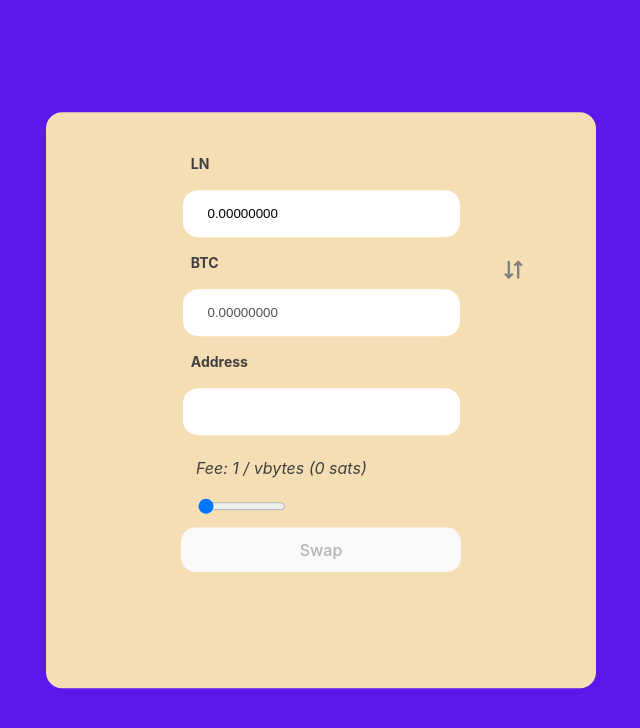
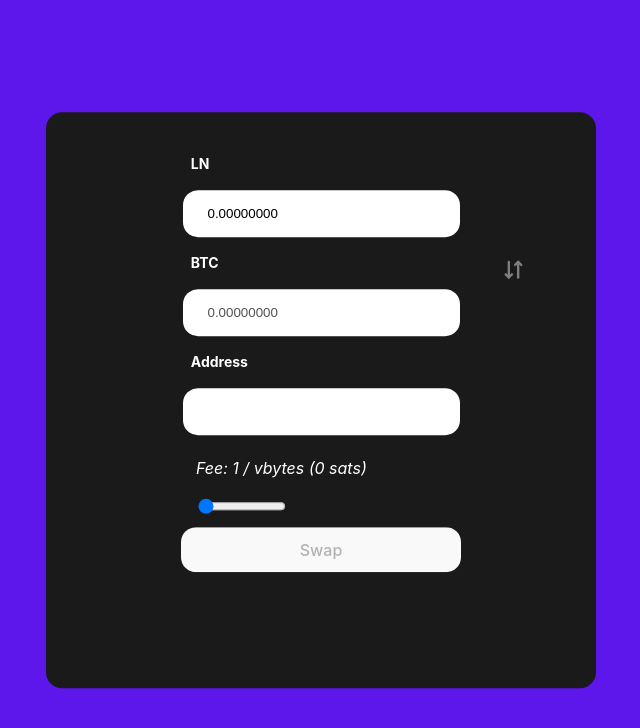
Before and after one commit to kaikynetto/ln-swap-ui, a React (Vite) app: page / in a window 1280 px wide. Shown: the top 728 px of the page, without its empty margins (319-959 px from the left). Built offline with nearby package versions, Linux system fonts and the light colour scheme; no server answers.

Commit message:
Update styles.css

```diff
--- a/src/routers/home/styles.css
+++ b/src/routers/home/styles.css
@@ -1,5 +1,5 @@
 .container {
-  background-color: wheat;
+  background-color: #1a1a1a;
   display: flex;
   flex-direction: column;
   position: absolute;
@@ -11,7 +11,7 @@
   border-radius: 1rem;
   align-items: center;
   padding-top: 2%;
-  color: rgb(65, 64, 64);
+  color: white;
 }
 
 .box {
```
